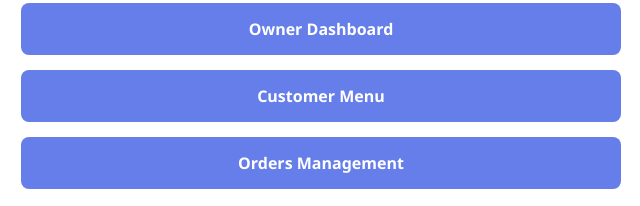
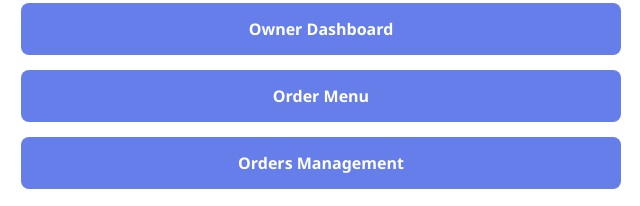
Before and after one commit to kit25csebbharathkumarak/Canteen, a website: page index.html in a window 1280 px wide. Shown: the part 269-475 px from the top of the page, 319-959 px from the left. Drawn offline with Linux system fonts and the light colour scheme.

Commit message:
Update index.html

```diff
--- a/index.html
+++ b/index.html
@@ -68,7 +68,7 @@
 
         <div class="links">
             <a href="index.html">Owner Dashboard</a>
-            <a href="customer.html">Customer Menu</a>
+            <a href="customer.html">Order Menu</a>
             <a href="orders.html">Orders Management</a>
         </div>
 
```
